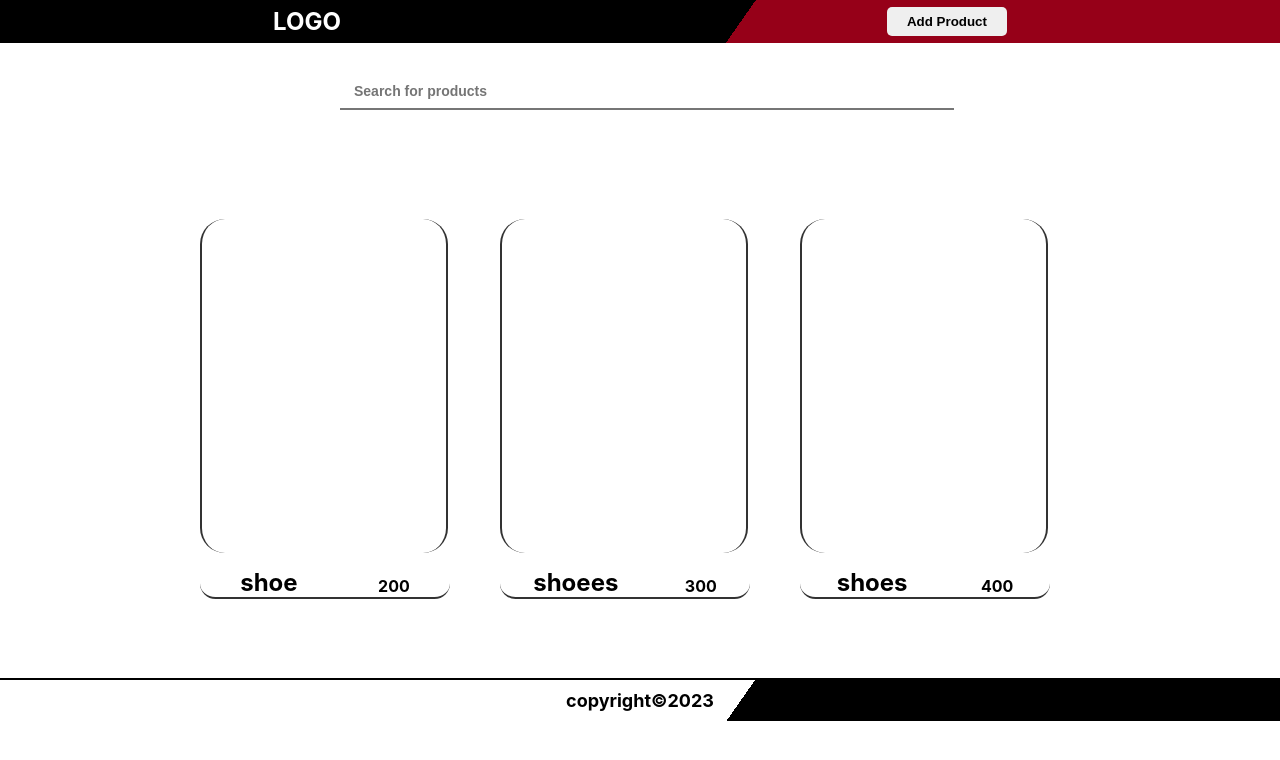
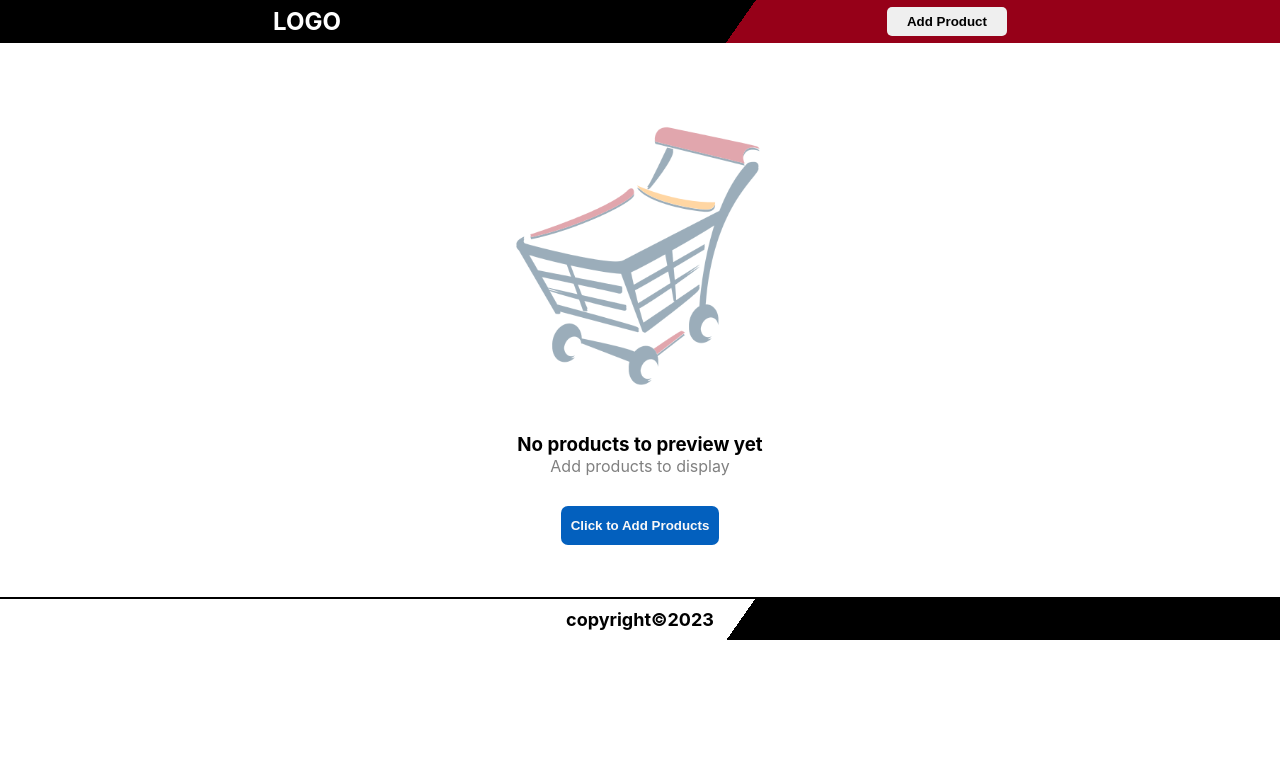
Before and after one commit to Macbright007/product-preview, a React (Create React App) app: page / in a window 1280 px wide. Shown: the top 760 px of the page. Built offline with nearby package versions, Linux system fonts and the light colour scheme.

Commit message:
updated modal component

```diff
--- a/src/components/AddProductModal.tsx
+++ b/src/components/AddProductModal.tsx
@@ -1,3 +1,4 @@
+import { resolve } from 'path'
 import React, { useState } from 'react'
 import { Background, InnerForm, FormWrapper, InnerContent, FormContent } from './Styles'
 import { Product } from './Type'
@@ -8,11 +9,14 @@ type Props = {
 }
 
 
+
 const AddProductModal = ({ onSubmit, close }: Props) => {
 
   const [productName, setProductName] = useState("")
   const [productPrice, setProductPrice] = useState("")
-  const [productImage, setProductImage] = useState()
+  const [productImage, setProductImage] = useState<File>()
+  const [previewImage, setPreviewImage] = useState<string>()
+  const [loading, setLoading] = useState(false);
 
 
   // function to get product name
@@ -41,20 +45,47 @@ const AddProductModal = ({ onSubmit, close }: Props) => {
   //     }
   // }
 
+  // const toBase64=(file: File)=> {
+  //   new Promise((resolve, reject)=> {
+  //     const reader = new FileReader();
+  //     reader.readAsDataURL(file);
+  //     reader.onload=()=> resolve(reader.result);
+  //     reader.onerror =(error)=> reject(error)
+  //     return reader;
+  //   })
+  // }
+
+  // const onImageChange=(e:React.ChangeEvent<HTMLInputElement>)=> {
+  //   if(!e.target.files) return
+  //   const base64file = toBase64(e.target.files[0])
+  //   if(e.target.files && e.target.files[0]) {
+  //     setProductImage(base64file)
+  //   }
+  // }
+
+
 
 
   const handleImageUpload = (e: React.ChangeEvent<HTMLInputElement>) => {
     e.preventDefault();
     const target = e.currentTarget as HTMLInputElement;
     const file = target.files?.[0];
-    // const file = URL.createObjectURL(target.files[0]);
-    // setProductImage(URL.createObjectURL(e.target.files[0]));
-    console.log(file)
+    setProductImage(file)
+    setPreviewImage(URL.createObjectURL(file as Blob))
   }
 
+  // const dataForm = {
+  //   name: productName,
+  //   price: productPrice,
+  //   image: productImage
+  // }
   // function to submit
-  // const handleSubmit = () => {
-  //   console.log()
+  // const handleSubmit = () =>
+  //   onSubmit({
+  //     name: productName,
+  //     price: productPrice,
+  //     image: productImage
+  //   })
   // }
 
   return (
@@ -65,11 +96,12 @@ const AddProductModal = ({ onSubmit, close }: Props) => {
         <FormContent>
           <div className='left__side'>
             <InnerContent>
-              {/* <img src={file} /> */}
+              {previewImage && <img src={previewImage} alt="" />}
               <input
                 type="file"
                 name="image"
                 id="image"
+                // onChange={onImageChange}
                 onChange={handleImageUpload}
               />
             </InnerContent>
@@ -102,7 +134,8 @@ const AddProductModal = ({ onSubmit, close }: Props) => {
         </FormContent>
 
         <div className='btn__btn'>
-          <button>Upload</button>
+          {/* <button>Upload</button> */}
+          <button disabled={loading}>{loading ? "Uploading..." : "Upload"}</button>
         </div>
       </FormWrapper>
     </Background>
--- a/src/components/Main.tsx
+++ b/src/components/Main.tsx
@@ -15,18 +15,18 @@ import { Product } from './Type'
 const Main = () => {
   const [showModal, setShowModal] = useState(false);
   const [products, setProducts] = useState<Product[]>([
-    {
-      name: "shoe",
-      price: 200
-    },
-    {
-      name: "shoees",
-      price: 300
-    },
-    {
-      name: "shoes",
-      price: 400
-    }
+    // {
+    //   name: "shoe",
+    //   price: 200
+    // },
+    // {
+    //   name: "shoees",
+    //   price: 300
+    // },
+    // {
+    //   name: "shoes",
+    //   price: 400
+    // }
   ])
 
   const openModal = () => {
--- a/src/components/ProductCard.tsx
+++ b/src/components/ProductCard.tsx
@@ -4,7 +4,8 @@ import { CardContainer, CardContent, ImgCard } from "./Styles";
 type Props = {
   item:{
     name: string,
-    price: number
+    price: string
+    // price: number
   }
 }
 
--- a/src/components/Type.ts
+++ b/src/components/Type.ts
@@ -1,5 +1,5 @@
 export type Product = {
   name: string,
-  price: number,
-  // image: File
+  price: string,
+  image: File
 }
```
